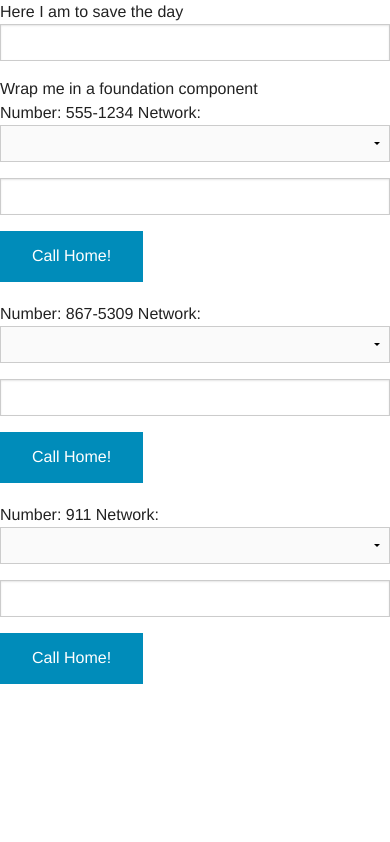
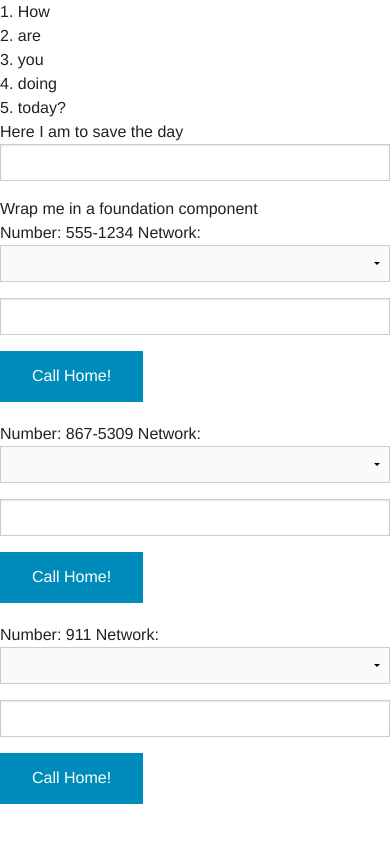
Before and after one commit to moth002/AngularJsTest, a plain HTML site: page index.html in a window 390 px wide. Drawn offline with Linux system fonts and the light colour scheme; some packages are replaced by stand-ins of ours.

Commit message:
ng-repeat added

```diff
--- a/index.html
+++ b/index.html
@@ -11,8 +11,12 @@
 </head>
 <body>
 <div ng-app="superhero">
+    <div ng-repeat="item in 'How are you doing today?'.split(' ')">
+        {{$index + 1}}. {{item}}
+    </div>
     <superman></superman>
     <div ng-controller="FirstCtrl">
+
         <input type="text" ng-model="data.message"/>
         <h1>{{data.message}}</h1>
         <div class="{{data.message}}">
```
Lines whose indentation alone changed are shown as unchanged.
